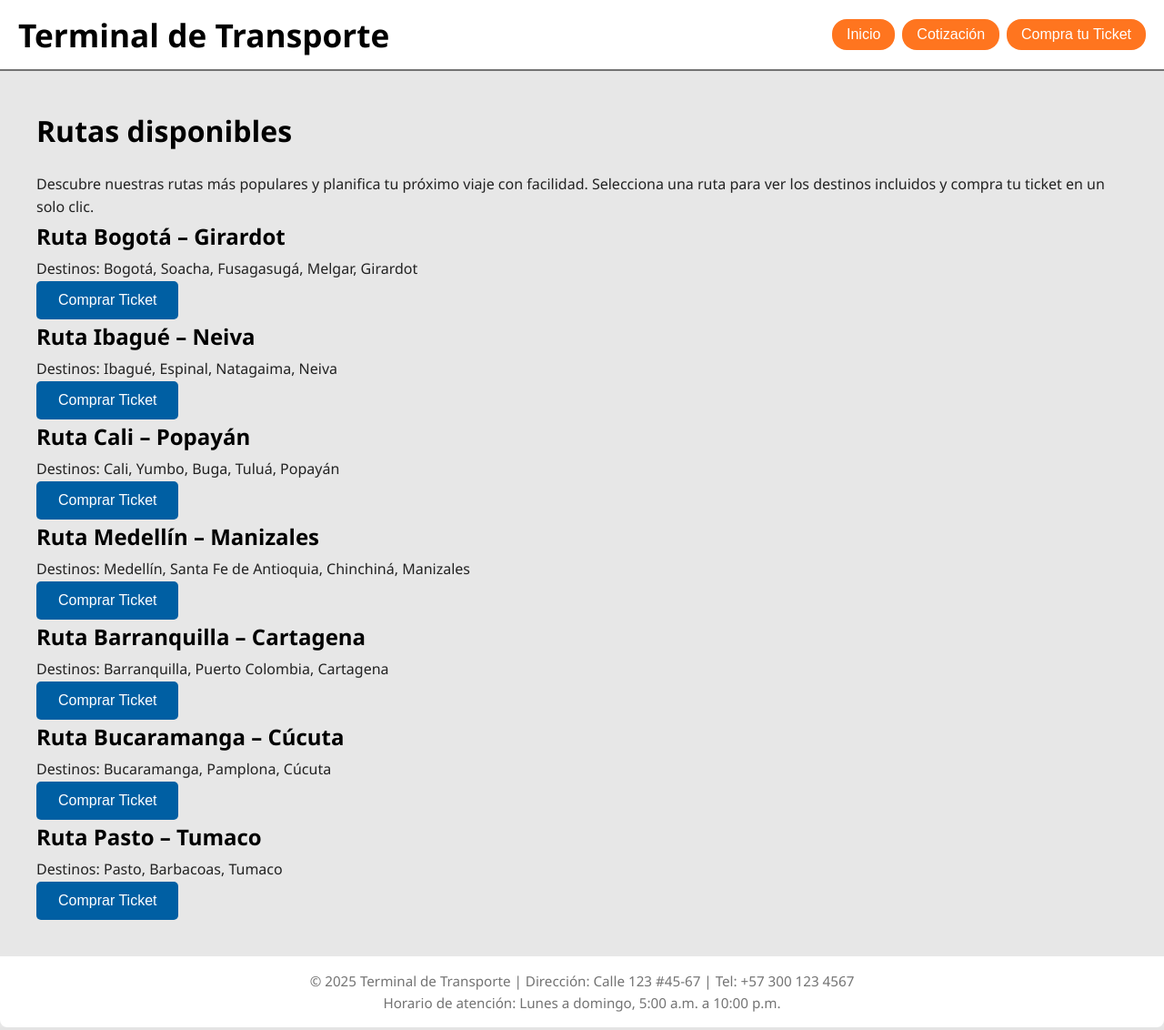
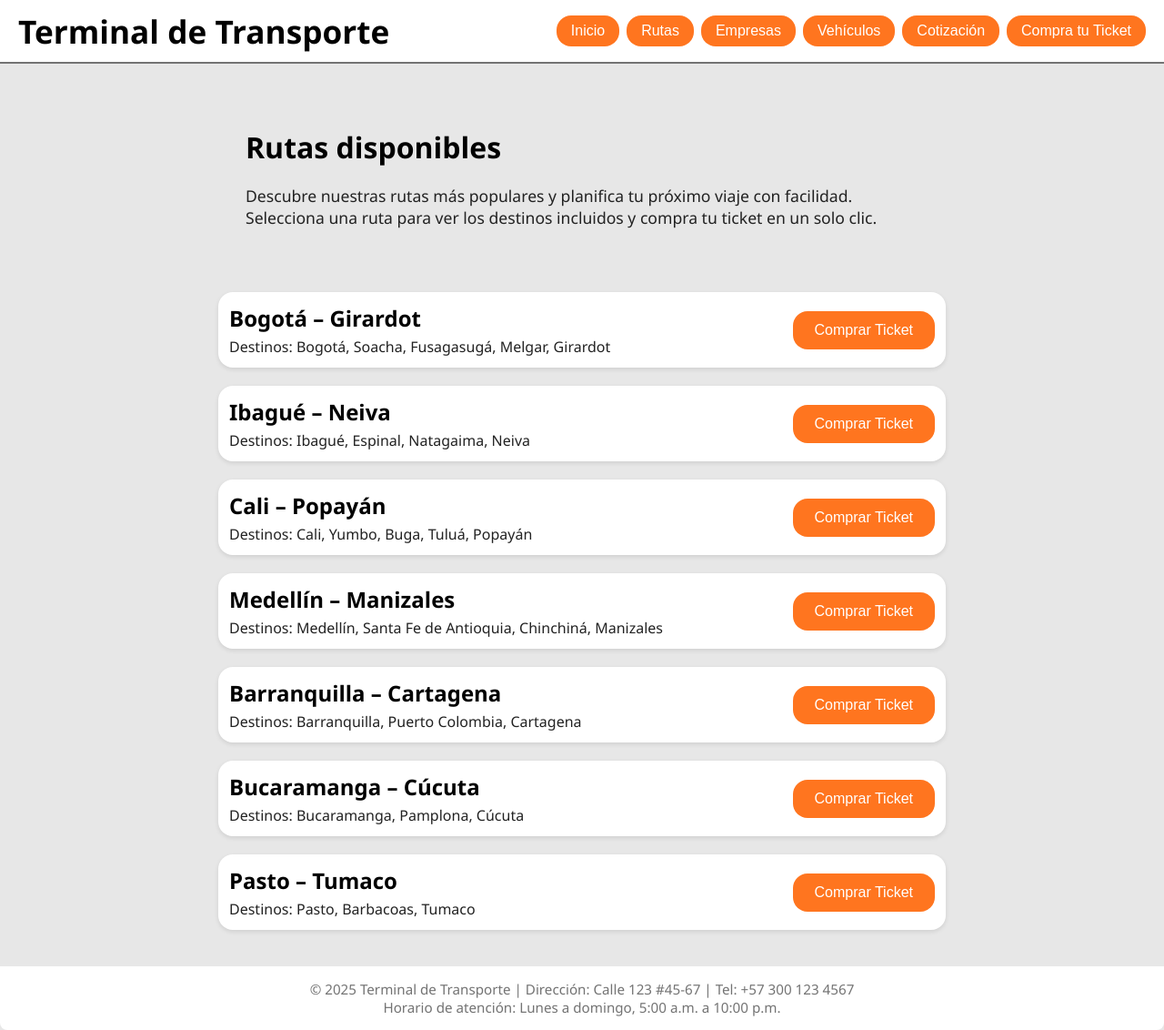
Before and after one commit to germanrole98/terminal-transporte, a PHP site: page /rutas.html in a window 1280 px wide. Shown: the whole page at 91% size. Run offline with PHP 8.4, Linux system fonts and the light colour scheme.

Commit message:
Agregar navegación y mejorar diseño en varias páginas HTML; incluir nuevos vehículos y empresas, y actualizar estilos CSS

```diff
--- a/css/styles.css
+++ b/css/styles.css
@@ -9,7 +9,6 @@
     font-family: 'Segoe UI', Arial, sans-serif;
     background-color: #e7e7e7;
     color: #222;
-    line-height: 1.6;
 }
 
 .navegacion {
@@ -114,6 +113,70 @@
     height: 32px;
 }
 
+.container-rutas {
+    display: flex;
+    flex-direction: column;
+    gap: 20px;
+    margin-top: 20px;
+    max-width: 800px;
+    margin-left: auto;
+    margin-right: auto;
+}
+
+.ruta {
+    display: flex;
+    background: #ffffff;
+    padding: 12px;
+    border-radius: 16px;
+    box-shadow: 0 2px 5px rgba(0,0,0,0.1);
+    align-items: center;
+    justify-content: space-between;
+}
+
+.container-empresas {
+    display: flex;
+    flex-wrap: wrap;
+    gap: 20px;
+    justify-content: center;
+    margin-top: 20px;
+}
+
+.info-empresa {
+    background: #ffffff;
+    padding: 20px;
+    border-radius: 16px;
+    box-shadow: 0 2px 5px rgba(0,0,0,0.1);
+    text-align: center;
+    flex: 1;
+    min-width: 250px;
+    max-width: 300px;
+}
+
+.info-empresa img {
+    width: 250px;
+    height: 150px;
+    margin-bottom: 10px;
+    object-fit: cover;
+    border-radius: 4px;
+}
+
+.info-empresa p {
+    margin: 12px 0;
+}
+
+.cotizacion {
+    max-width: 600px;
+    margin: 40px auto;
+    background: #ffffff;
+    padding: 20px;
+    border-radius: 8px;
+    box-shadow: 0 2px 5px rgba(0,0,0,0.1);
+}
+
+.cotizacion h2 {
+    text-align: center;
+}
+
 h2 {
     color: #000000;
     margin-bottom: 20px;
@@ -156,31 +219,32 @@
 }
 
 input:focus, select:focus, textarea:focus {
-    border-color: #005fa3;
+    border-color: #ff751f;
     outline: none;
 }
 
 
 button, input[type="submit"] {
-    background: #005fa3;
-    color: #fff;
+    background-color: #ff751f;
+    color: white;
+    border: none;
+    border-radius: 16px;
+    cursor: pointer;
     border: none;
     padding: 12px 24px;
-    border-radius: 5px;
     font-size: 1rem;
-    cursor: pointer;
     transition: background 0.2s;
 }
 
 button:hover, input[type="submit"]:hover {
-    background: #0074d9;
+    background: #cf4500;
 }
 
 #resultado {
     margin-top: 20px;
     padding: 15px;
-    background: #e7f3ff;
-    border: 1px solid #b3d4fc;
+    background: #fff3e7;
+    border: 1px solid #fcdbb3;
     border-radius: 5px;
     text-align: center;
 }
--- a/rutas.html
+++ b/rutas.html
@@ -14,6 +14,15 @@
           <a href="index.html"><button>Inicio</button></a>
         </li>
         <li>
+          <a href="rutas.html"><button>Rutas</button></a>
+        </li>
+        <li>
+          <a href="empresas.html"><button>Empresas</button></a>
+        </li>
+        <li>
+            <a href="vehiculos.html"><button>Vehículos</button></a>
+        </li>
+        <li>
           <a href="cotizacion.html"><button>Cotización</button></a>
         </li>
         <li>
@@ -23,58 +32,79 @@
     </nav>
 
     <main>
+      <div class="introduccion">
         <h2>Rutas disponibles</h2>
-        <p>Descubre nuestras rutas más populares y planifica tu próximo viaje con facilidad. Selecciona una ruta para ver los destinos incluidos y compra tu ticket en un solo clic.</p>
-      <section>
-        <article>
-          <h3>Ruta Bogotá – Girardot</h3>
+        <p>
+          Descubre nuestras rutas más populares y planifica tu próximo viaje con
+          facilidad. Selecciona una ruta para ver los destinos incluidos y
+          compra tu ticket en un solo clic.
+        </p>
+      </div>
+      <section class="container-rutas">
+        <article class="ruta">
+          <div>
+            <h3>Bogotá – Girardot</h3>
             <p>Destinos: Bogotá, Soacha, Fusagasugá, Melgar, Girardot</p>
-          <button>Comprar Ticket</button>
+          </div>
+          <a href="compra.html"><button>Comprar Ticket</button></a>
         </article>
 
-        <article>
-          <h3>Ruta Ibagué – Neiva</h3>
+        <article class="ruta">
+          <div>
+            <h3>Ibagué – Neiva</h3>
             <p>Destinos: Ibagué, Espinal, Natagaima, Neiva</p>
-          <button>Comprar Ticket</button>
+          </div>
+          <a href="compra.html"><button>Comprar Ticket</button></a>
         </article>
 
-        <article>
-          <h3>Ruta Cali – Popayán</h3>
+        <article class="ruta">
+          <div>
+            <h3>Cali – Popayán</h3>
             <p>Destinos: Cali, Yumbo, Buga, Tuluá, Popayán</p>
-          <button>Comprar Ticket</button>
+          </div>
+          <a href="compra.html"><button>Comprar Ticket</button></a>
         </article>
 
-        <article>
-          <h3>Ruta Medellín – Manizales</h3>
-          <p>Destinos: Medellín, Santa Fe de Antioquia, Chinchiná, Manizales</p>
-          <button>Comprar Ticket</button>
+        <article class="ruta">
+          <div>
+            <h3>Medellín – Manizales</h3>
+            <p>
+              Destinos: Medellín, Santa Fe de Antioquia, Chinchiná, Manizales
+            </p>
+          </div>
+          <a href="compra.html"><button>Comprar Ticket</button></a>
         </article>
 
-        <article>
-          <h3>Ruta Barranquilla – Cartagena</h3>
+        <article class="ruta">
+          <div>
+            <h3>Barranquilla – Cartagena</h3>
             <p>Destinos: Barranquilla, Puerto Colombia, Cartagena</p>
-          <button>Comprar Ticket</button>
+          </div>
+          <a href="compra.html"><button>Comprar Ticket</button></a>
         </article>
 
-        <article>
-          <h3>Ruta Bucaramanga – Cúcuta</h3>
+        <article class="ruta">
+          <div>
+            <h3>Bucaramanga – Cúcuta</h3>
             <p>Destinos: Bucaramanga, Pamplona, Cúcuta</p>
-          <button>Comprar Ticket</button>
+          </div>
+          <a href="compra.html"><button>Comprar Ticket</button></a>
         </article>
 
-        <article>
-          <h3>Ruta Pasto – Tumaco</h3>
+        <article class="ruta">
+          <div>
+            <h3>Pasto – Tumaco</h3>
             <p>Destinos: Pasto, Barbacoas, Tumaco</p>
-          <button>Comprar Ticket</button>
+          </div>
+          <a href="compra.html"><button>Comprar Ticket</button></a>
         </article>
-
       </section>
     </main>
 
     <footer>
       <p>
-        &copy; 2025 Terminal de Transporte | Dirección: Calle 123 #45-67 | Tel: +57 300 123
-        4567
+        &copy; 2025 Terminal de Transporte | Dirección: Calle 123 #45-67 | Tel:
+        +57 300 123 4567
       </p>
       <p>Horario de atención: Lunes a domingo, 5:00 a.m. a 10:00 p.m.</p>
     </footer>
```
Also changed, not shown: compra.html (+11 -0 lines), cotizacion.html (+26 -8 lines), empresas.html (+33 -10 lines), index.html (+13 -8 lines), vehiculos.html (+20 -5 lines), imagenes/bus-ejecutivo.jpg (added), imagenes/bus-intermunicipal.jpg (added), imagenes/bus-turistico.png (added), imagenes/empresa1.jpeg (added), imagenes/empresa2.jpg (added), imagenes/empresa3.webp (added), imagenes/microbus.jpg (added), 1 other file. Lines whose indentation alone changed are shown as unchanged.
